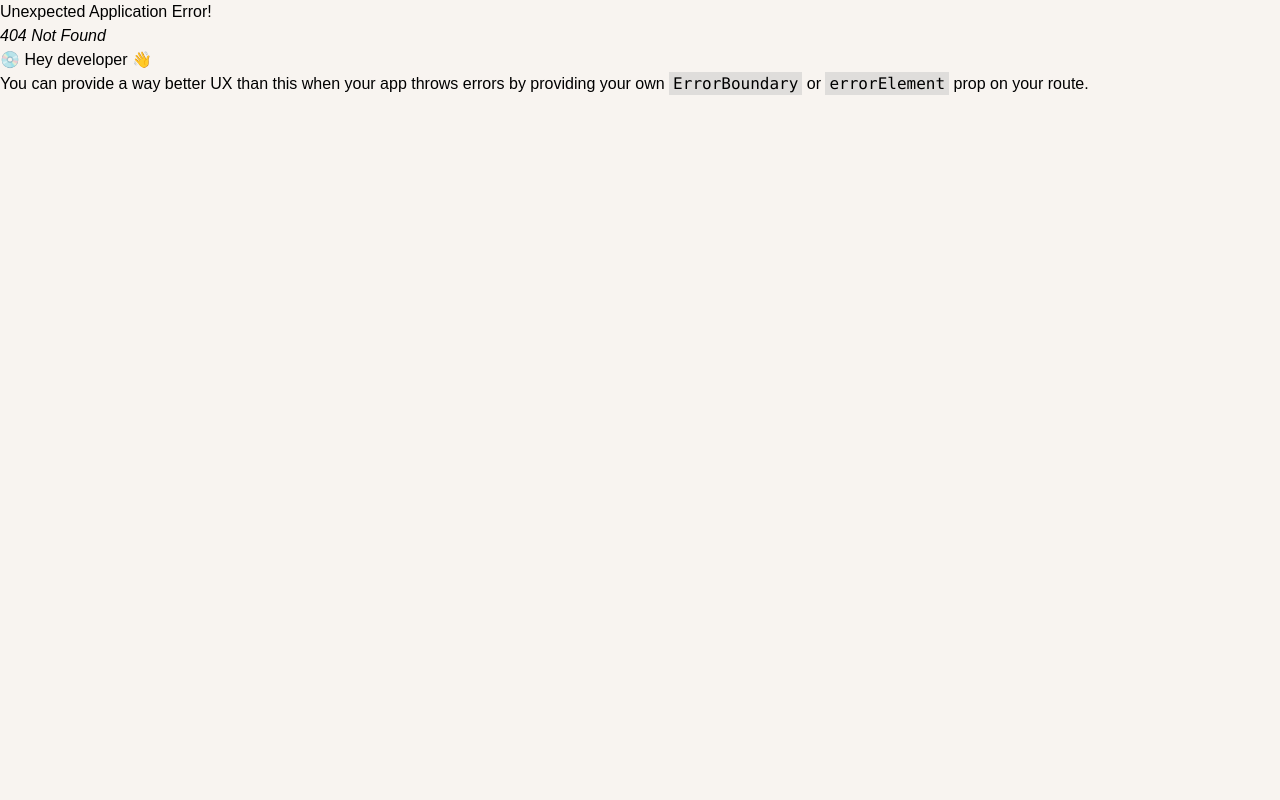
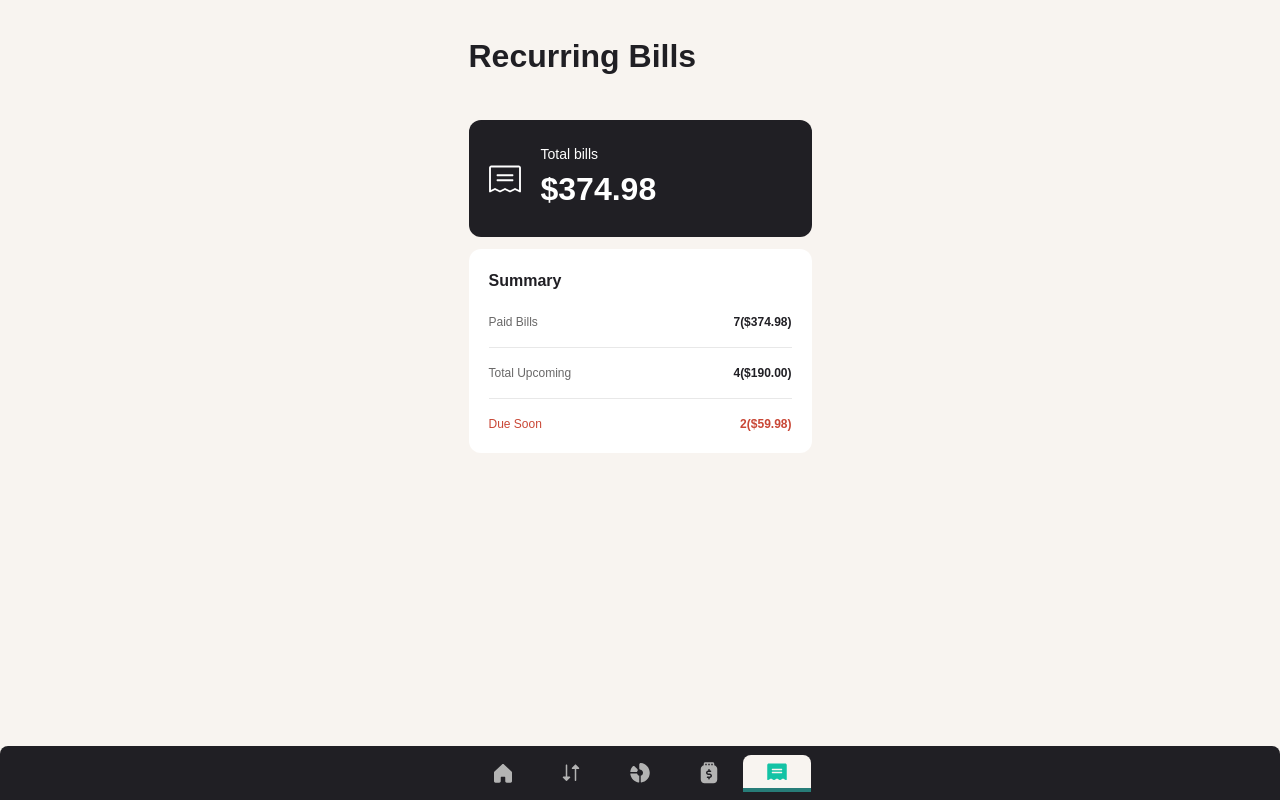
Before and after one commit to NikaNishnianidze/Personal-Finance-App, a React (Vite) app: page /home/bills in a window 1280 px wide. Before the commit this address had no page. Built offline with nearby package versions, Linux system fonts and the light colour scheme.

Commit message:
started bills component and working on add new budget

```diff
--- a/src/index.css
+++ b/src/index.css
@@ -5,6 +5,7 @@
   --color-signup: #201f24;
   --color-totalsaved: #f8f4f0;
   --color-divider: #f2f2f2;
+  --color-other: rgba(105, 104, 104, 0.15);
 
   --shadow-sort: 0px 4px 24px 0px rgba(0, 0, 0, 0.25);
 }
--- a/src/main.tsx
+++ b/src/main.tsx
@@ -11,6 +11,7 @@ import NavigationLayout from "./Layout/NavigationLayout";
 import Transactions from "./pages/Transactions";
 import Budgets from "./pages/Budgets";
 import Pots from "./pages/Pots";
+import Bills from "./pages/Bills";
 
 const router = createBrowserRouter([
   {
@@ -47,6 +48,10 @@ const router = createBrowserRouter([
         path: "/home/pots",
         element: <Pots />,
       },
+      {
+        path: "/home/bills",
+        element: <Bills />,
+      },
     ],
   },
 ]);
--- /dev/null
+++ b/src/pages/Bills.tsx
@@ -0,0 +1,95 @@
+import { useUser } from "../context/UserProvider";
+import recurring from "../../public/assets/images/icon-recurring-bills.svg";
+import { parseISO, isWithinInterval, addDays } from "date-fns";
+
+export default function Bills() {
+  const { finance } = useUser();
+  const recurringBills = finance.transactions.filter((t) => {
+    const d = new Date(t.date);
+    return t.recurring === true && d.getMonth() === 6;
+  });
+  const recurringAmount = recurringBills.map((item) => item.amount);
+  const recurringTotal = recurringAmount.reduce((acc, item) => acc + item, 0);
+  //month 8
+  const bills = finance.transactions.filter((t) => {
+    const d = new Date(t.date);
+    return t.recurring === true && d.getMonth() === 7;
+  });
+  const billsAmount = bills.map((item) => item.amount);
+  const billsTotal = billsAmount.reduce((acc, item) => acc + item, 0);
+
+  const latestDate = finance.transactions.reduce((latest, tx) => {
+    const txDate = parseISO(tx.date);
+    return txDate > latest ? txDate : latest;
+  }, new Date(0));
+  const windowStart = addDays(latestDate, 1);
+  const windowEnd = addDays(latestDate, 5);
+  const recurringDueSoon = finance.transactions
+    .filter((tx) => tx.recurring)
+    .map((tx) => {
+      const dayOfMonth = parseISO(tx.date).getDate();
+      const dueDate = new Date(2024, 7, dayOfMonth);
+      return {
+        ...tx,
+        dueDate,
+      };
+    })
+
+    .filter((tx) =>
+      isWithinInterval(tx.dueDate, { start: windowStart, end: windowEnd })
+    );
+
+  const duesoonTotal = recurringDueSoon.reduce((sum, tx) => sum + tx.amount, 0);
+  return (
+    <div className="flex flex-col items-center pt-[32px] px-[16px]">
+      <div className="recurring w-[343px]">
+        <p className="text-left text-[32px] font-bold text-[#201F24]">
+          Recurring Bills
+        </p>
+      </div>
+      <div className="total-bills w-[343px] flex items-center gap-[20px] rounded-[12px] bg-[#201F24] mt-[40px] py-[24px] px-[20px]">
+        <div className="icon">
+          <img src={recurring} alt="recuring icon" />
+        </div>
+        <div className="info flex flex-col ">
+          <p className="text-[14px] text-white font-normal">Total bills</p>
+          <p className="text-[32px] font-bold text-white">
+            ${Math.abs(recurringTotal).toFixed(2).toString()}
+          </p>
+        </div>
+      </div>
+      <div className="summary-box mt-[12px] w-[343px] p-[20px] bg-white flex flex-col rounded-[12px]">
+        <p className="text-[#201F24] text-[16px] font-bold">Summary</p>
+        <div className="paid mt-[20px] flex items-center justify-between">
+          <p className="text-[12px] text-[#696868] font-normal">Paid Bills</p>
+          <p className="text-[12px] font-bold text-[#201F24]">
+            {recurringAmount.length}
+            <span>(${Math.abs(recurringTotal).toFixed(2).toString()})</span>
+          </p>
+        </div>
+        <div className="divider w-[303px] h-[1px] bg-other mt-[16px]"></div>
+        <div className="upcoming flex items-center justify-between mt-[16px]">
+          <p className="text-[12px] font-normal text-[#696868]">
+            Total Upcoming
+          </p>
+          <div className="amount">
+            <p className="text-[12px] font-bold text-[#201F24]">
+              {bills.length}
+              <span>(${Math.abs(billsTotal).toFixed(2).toString()})</span>
+            </p>
+          </div>
+        </div>
+        <div className="divider w-[303px] h-[1px] bg-other mt-[16px]"></div>
+        <div className="duesoon flex items-center justify-between mt-[16px]">
+          <p className="text-[12px] font-normal text-[#C94736]">Due Soon</p>
+          <div className="amount">
+            <p className="text-[12px] font-bold text-[#C94736]">
+              {recurringDueSoon.length}
+              <span>(${Math.abs(duesoonTotal).toFixed(2)})</span>
+            </p>
+          </div>
+        </div>
+      </div>
+    </div>
+  );
+}
--- a/src/pages/Budgets.tsx
+++ b/src/pages/Budgets.tsx
@@ -1,6 +1,8 @@
 import { useUser } from "../context/UserProvider";
 import elipsis from "../../public/assets/images/icon-ellipsis.svg";
 import caretRight from "../../public/assets/images/icon-caret-right.svg";
+import { use, useState } from "react";
+import closeIcon from "../../public/assets/images/icon-close-modal.svg";
 
 const formatter = new Intl.DateTimeFormat("en-US", {
   year: "numeric",
@@ -10,6 +12,10 @@ const formatter = new Intl.DateTimeFormat("en-US", {
 
 export default function Budgets() {
   const { finance } = useUser();
+  const [addBudget, setAddBudget] = useState<boolean>(false);
+  const [category, setCategory] = useState<string>("Entertainment");
+  const [theme, setTheme] = useState<string>("green");
+  const [maximumSpent, setMaximumSpent] = useState<string>();
   const spentBudget = finance.transactions.filter((t) => {
     const d = new Date(t.date);
     return (
@@ -25,7 +31,7 @@ export default function Budgets() {
     0
   );
   const entertainment = finance.budgets.filter(
-    (item) => item.category == "Entertainment"
+    (item) => item.category == "entertainment"
   );
   const bills = finance.budgets.filter((item) => item.category == "Bills");
   const tranBills = finance.transactions.filter((t) => {
@@ -42,7 +48,7 @@ export default function Budgets() {
     const d = new Date(t.date);
     return t.category === "Dining Out" && d.getMonth() === 7;
   });
-  console.log(tranDining);
+
   const totalTranDining = 67;
 
   //personal care
@@ -69,10 +75,95 @@ export default function Budgets() {
     <div className="flex flex-col items-center py-[9px] px-[16px]">
       <div className="first-line flex items-center justify-between w-full">
         <p className="text-[32px] text-[#201F24] font-bold">Budgets</p>
-        <button className="w-[155px] rounded-[8px] text-white font-bold py-[16px] text-[14px] text-center bg-[#201F24]">
+        <button
+          onClick={() => setAddBudget(true)}
+          className="w-[155px] rounded-[8px] text-white font-bold py-[16px] text-[14px] text-center bg-[#201F24]"
+        >
           + Add New Budget
         </button>
       </div>
+      {addBudget && (
+        <div className="fixed inset-0 z-50 flex items-center justify-center bg-black/50">
+          <div className="bg-white p-6 rounded-xl shadow-lg w-[335px] py-[28px] px-[20px]">
+            <div className="newbudget flex items-center justify-between">
+              <p className="text-[20px] text-[#201F24] font-bold">
+                Add New Budget
+              </p>
+              <img
+                onClick={() => setAddBudget(false)}
+                src={closeIcon}
+                alt="close Icon"
+              />
+            </div>
+            <p className="mt-[24px] text-[14px] font-normal text-[#696868]">
+              Choose a category to set a spending budget. These categories can
+              help you monitor spending.
+            </p>
+            <div className="budget-category flex flex-col mt-[20px] gap-[4px]">
+              <p className="text-[12px] text-[#696868] font-bold">
+                Budget Category
+              </p>
+              <div className="relative w-full">
+                <select
+                  value={category}
+                  onChange={(e) => setCategory(e.target.value)}
+                  className="w-full outline-none appearance-none p-2 pr-8 border border-gray-400 rounded-md bg-white text-black"
+                >
+                  <option value="entertainment">Entertainment</option>
+                  <option value="bills">Bills</option>
+                  <option value="groceries">Groceries</option>
+                  <option value="dining-out">Dining Out</option>
+                  <option value="transportation">Transportation</option>
+                  <option value="personal-care">Personal Care</option>
+                  <option value="education">Education</option>
+                </select>
+                <div className="pointer-events-none absolute right-2 top-1/2 -translate-y-1/2 text-gray-500">
+                  ▼
+                </div>
+              </div>
+            </div>
+            <div className="maximum-spent flex flex-col gap-[4px] mt-[16px]">
+              <p className="text-[12px] text-[#696868] font-bold">
+                Maximum Spent
+              </p>
+              <div className="d w-[295px] py-[12px] px-[20px] flex items-center gap-[12px] border-[1px] rounded-[8px] border-[#98908B]">
+                <p className="text-[14px] text-[#696868] font-bold">$</p>
+                <input
+                  type="text"
+                  onChange={(e) => setMaximumSpent(e.target.value)}
+                />
+              </div>
+            </div>
+            <div className="theme">
+              <div className="budget-category flex flex-col mt-[16px] gap-[4px]">
+                <p className="text-[12px] text-[#696868] font-bold">Theme</p>
+                <div className="relative w-full">
+                  <select
+                    value={theme}
+                    onChange={(e) => setCategory(e.target.value)}
+                    className="w-full outline-none appearance-none p-2 pr-8 border border-gray-400 rounded-md bg-white text-black"
+                  >
+                    <option value="green">
+                      <div className="circle w-[16px] h-[16px] bg-[#277C78] rounded-full"></div>
+                      Green
+                    </option>
+                    <option value="bills">Bills</option>
+                    <option value="groceries">Groceries</option>
+                    <option value="dining-out">Dining Out</option>
+                    <option value="transportation">Transportation</option>
+                    <option value="personal-care">Personal Care</option>
+                    <option value="education">Education</option>
+                  </select>
+                  <div className="absolute top-1/2 left-2"></div>
+                  <div className="pointer-events-none absolute right-2 top-1/2 -translate-y-1/2 text-gray-500">
+                    ▼
+                  </div>
+                </div>
+              </div>
+            </div>
+          </div>
+        </div>
+      )}
       <div className="budgets-box w-[343px] mt-[41px] bg-white rounded-[12px] py-[24px] px-[20px]">
         <div className="center-budget-cirle flex justify-center">
           <div
@@ -213,7 +304,7 @@ export default function Budgets() {
                 </div>
                 {entertainmentSpent.map((item) => {
                   return (
-                    <>
+                    <div key={item.name}>
                       <div className="flex items-center justify-between mt-[20px] gap-[12px]">
                         <div className="category text-[12px] font-bold text-[#201F24] leading-[150%]">
                           {item.name}
@@ -236,7 +327,7 @@ export default function Budgets() {
                         </div>
                       </div>
                       <div className="divider w-[271px] mt-[12px] h-[1px] bg-[#696868]/15"></div>
-                    </>
+                    </div>
                   );
                 })}
               </div>
@@ -306,9 +397,9 @@ export default function Budgets() {
                     <img src={caretRight} alt="caret icon" />
                   </div>
                 </div>
-                {tranBills.slice(0, 3).map((item) => {
+                {tranBills.slice(0, 3).map((item, i) => {
                   return (
-                    <>
+                    <div key={i}>
                       <div className="flex items-center justify-between mt-[20px] gap-[12px]">
                         <div className="category text-[12px] font-bold text-[#201F24] leading-[150%]">
                           {item.name}
@@ -331,7 +422,7 @@ export default function Budgets() {
                         </div>
                       </div>
                       <div className="divider w-[271px] mt-[12px] h-[1px] bg-[#696868]/15"></div>
-                    </>
+                    </div>
                   );
                 })}
               </div>
@@ -406,9 +497,9 @@ export default function Budgets() {
                     <img src={caretRight} alt="caret icon" />
                   </div>
                 </div>
-                {tranDining.slice(0, 3).map((item) => {
+                {tranDining.slice(0, 3).map((item, i) => {
                   return (
-                    <>
+                    <div key={i}>
                       <div className="flex items-center justify-between mt-[20px] gap-[12px]">
                         <div className="category text-[12px] font-bold text-[#201F24] leading-[150%]">
                           {item.name}
@@ -431,7 +522,7 @@ export default function Budgets() {
                         </div>
                       </div>
                       <div className="divider w-[271px] mt-[12px] h-[1px] bg-[#696868]/15"></div>
-                    </>
+                    </div>
                   );
                 })}
               </div>
@@ -447,7 +538,7 @@ export default function Budgets() {
                 <div className="category flex items-center gap-[16px]">
                   <div className="circle  w-[16px] h-[16px] rounded-full bg-[#626070]"></div>
                   <p className=" text-[20px] text-[#201F24] font-bold">
-                    Dining Out
+                    Holiday
                   </p>
                 </div>
                 <div className="dots">
@@ -506,9 +597,9 @@ export default function Budgets() {
                     <img src={caretRight} alt="caret icon" />
                   </div>
                 </div>
-                {tranCare.slice(0, 3).map((item) => {
+                {tranCare.slice(0, 3).map((item, i) => {
                   return (
-                    <>
+                    <div key={i}>
                       <div className="flex items-center justify-between mt-[20px] gap-[12px]">
                         <div className="category text-[12px] font-bold text-[#201F24] leading-[150%]">
                           {item.name}
@@ -531,7 +622,7 @@ export default function Budgets() {
                         </div>
                       </div>
                       <div className="divider w-[271px] mt-[12px] h-[1px] bg-[#696868]/15"></div>
-                    </>
+                    </div>
                   );
                 })}
               </div>
```
